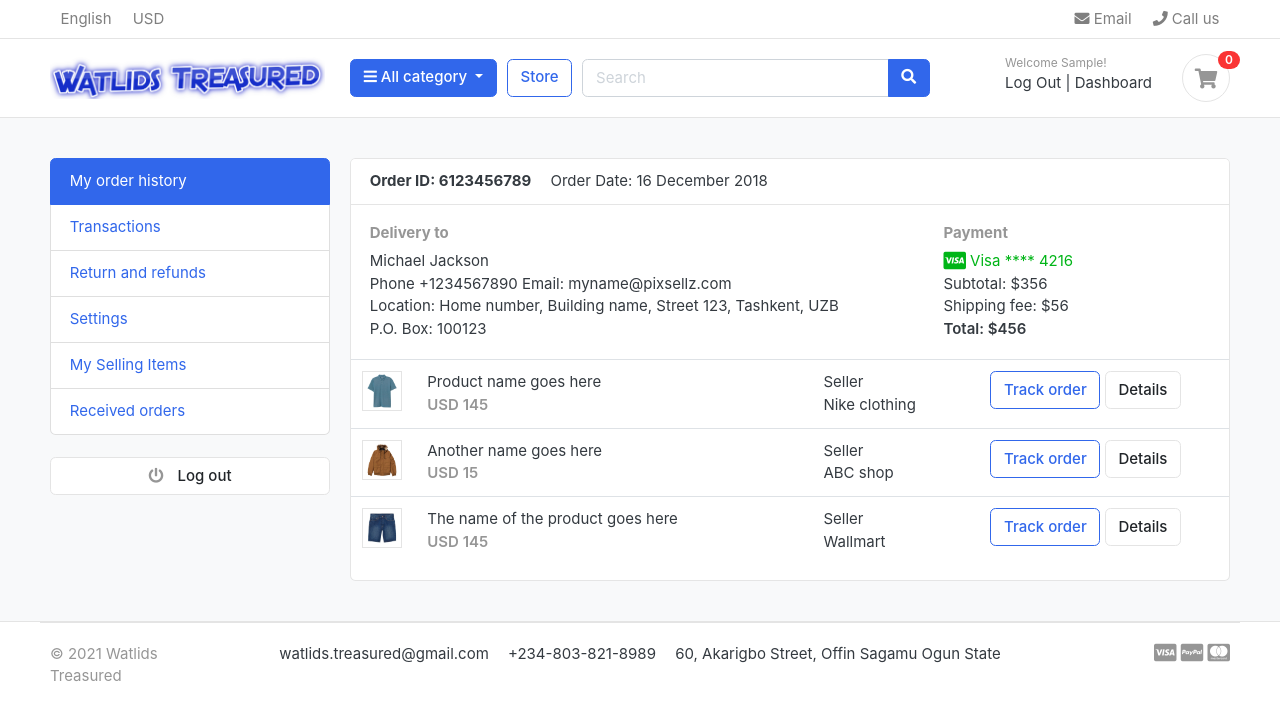
After one commit to luqmanshof/django-ecommerce, a Django app: page /accounts/ in a window 1280 px wide. The commit adds this page. Shown: the top 720 px of the page. Run offline with Django 3.2, Linux system fonts and the light colour scheme; the visitor is signed in with stand-in values (Sample User, id 1); data that the repository does not hold is empty; some libraries are stand-ins or nearby versions; some web fonts are replaced.

Commit message:
User authentication and Password reset

```diff
--- a/accounts/models.py
+++ b/accounts/models.py
@@ -51,7 +51,7 @@ class Account(AbstractBaseUser):
     last_login = models.DateTimeField(auto_now_add=True)
     is_admin = models.BooleanField(default=False)
     is_staff = models.BooleanField(default=False)
-    is_active = models.BooleanField(default=False)
+    is_active = models.BooleanField(default=True)
     is_superadmin = models.BooleanField(default=False)
 
     USERNAME_FIELD = 'email'
--- /dev/null
+++ b/accounts/urls.py
@@ -0,0 +1,16 @@
+from django.urls import path
+from . import views
+
+urlpatterns = [
+    path('register/', views.register, name='register'),
+    path('login/', views.login, name='login'),
+    path('logout/', views.logout, name='logout'),
+    path('dashboard/', views.dashboard, name='dashboard'),
+    path('', views.dashboard, name='dashboard'),
+    path('forgotpassword/', views.forgotpassword, name='forgotpassword'),
+    path('resetpassword_validate/<uidb64>/<token>/',
+         views.resetpassword_validate, name='resetpassword_validate'),
+    path('resetpassword/', views.resetPassword, name='resetpassword'),
+
+    # path('activate/<uidb64>/<token>/', views.activate, name='activate')
+]
--- a/accounts/views.py
+++ b/accounts/views.py
@@ -1,3 +1,151 @@
-from django.shortcuts import render
+from django.contrib import messages, auth
+from accounts.models import Account
+from django.shortcuts import redirect, render
+from .forms import RegistrationForm
+from django.contrib.auth.decorators import login_required
+
+# VERIFICATION EMAIL
+from django.contrib.sites.shortcuts import get_current_site
+from django.template.loader import render_to_string
+from django.utils.http import urlsafe_base64_decode, urlsafe_base64_encode
+from django.utils.encoding import force_bytes
+from django.contrib.auth.tokens import default_token_generator
+from django.core.mail import EmailMessage
 
 # Create your views here.
+
+
+def register(request):
+    if request.method == 'POST':
+        form = RegistrationForm(request.POST)
+        if form.is_valid():
+            first_name = form.cleaned_data['first_name']
+            last_name = form.cleaned_data['last_name']
+            phone_number = form.cleaned_data['phone_number']
+            email = form.cleaned_data['email']
+            password = form.cleaned_data['password']
+            username = email.split('@')[0]
+
+            user = Account.objects.create_user(
+                first_name=first_name, last_name=last_name, email=email, username=username, password=password)
+            user.phone_number = phone_number
+            user.save()
+
+            # USER ACTIVATION
+            # current_site = get_current_site(request)
+            # mail_subject = "Please activate your account"
+            # message = render_to_string('accounts/account_verification_email.html', {
+            #     'user': user,
+            #     'domain': current_site,
+            #     'uid': urlsafe_base64_encode(force_bytes(user.pk)),
+            #     'token': default_token_generator.make_token(user),
+            # })
+
+            # to_email = email
+            # send_email = EmailMessage(mail_subject, message, to=[to_email])
+            # send_email.send()
+
+            messages.success(request, 'Registration successful.')
+            return redirect('register')
+    else:
+        form = RegistrationForm()
+    context = {
+        'form': form
+    }
+
+    return render(request, 'accounts/register.html', context)
+
+
+def login(request):
+    if request.method == 'POST':
+        email = request.POST['email']
+        password = request.POST['password']
+
+        user = auth.authenticate(email=email, password=password)
+
+        if user is not None:
+            auth.login(request, user)
+            messages.success(request, 'You are now logged in.')
+            return redirect('dashboard')
+        else:
+            messages.error(request, 'Invalid login credentials')
+            return redirect('login')
+    return render(request, 'accounts/login.html')
+
+
+@login_required(login_url='login')
+def logout(request):
+    auth.logout(request)
+    messages.success(request, 'You are logged out')
+    return redirect('login')
+
+
+# def activate(request):
+#     return
+
+@login_required(login_url='login')
+def dashboard(request):
+    return render(request, 'accounts/dashboard.html')
+
+
+def forgotpassword(request):
+    if request.method == 'POST':
+        email = request.POST['email']
+        if Account.objects.filter(email=email).exists():
+            user = Account.objects.get(email__exact=email)
+
+            # Reset password email
+            current_site = get_current_site(request)
+            mail_subject = "Reset your password"
+            message = render_to_string('accounts/reset_password_email.html', {
+                'user': user,
+                'domain': current_site,
+                'uid': urlsafe_base64_encode(force_bytes(user.pk)),
+                'token': default_token_generator.make_token(user),
+            })
+
+            to_email = email
+            send_email = EmailMessage(mail_subject, message, to=[to_email])
+            send_email.send()
+
+            messages.success(
+                request, 'Password reset mail has been sent to your email address')
+            return redirect('login')
+        else:
+            messages.error(request, 'Account does not exist')
+            return redirect('forgotpassword')
+    return render(request, 'accounts/forgotpassword.html')
+
+
+def resetpassword_validate(request, uidb64, token):
+    try:
+        uid = urlsafe_base64_decode(uidb64).decode()
+        user = Account._default_manager.get(pk=uid)
+    except(TypeError, ValueError, OverflowError, Account.DoesNotExist):
+        user = None
+    if user is not None and default_token_generator.check_token(user, token):
+        request.session['uid'] = uid
+        messages.success(request, 'Please reset your passowrd')
+        return redirect('resetpassword')
+    else:
+        messages.error(request, 'This link has expired!')
+        return redirect('login')
+
+
+def resetPassword(request):
+    if request.method == 'POST':
+        password = request.POST['password']
+        confirm_password = request.POST['confirm_password']
+
+        if password == confirm_password:
+            uid = request.session.get('uid')
+            user = Account.objects.get(pk=uid)
+            user.set_password(password)
+            user.save()
+            messages.success(request, 'Password reset successful')
+            return redirect('login')
+        else:
+            messages.error(request, 'Password do not match')
+            return redirect('resetpassword')
+    else:
+        return render(request, 'accounts/resetpassword.html')
--- a/ecommerce/static/js/script.js
+++ b/ecommerce/static/js/script.js
@@ -1,9 +1,8 @@
 // some scripts
 
 // jquery ready start
-$(document).ready(function() {
+$(document).ready(function () {
   // jQuery code
-
 
   /* ///////////////////////////////////////
 
@@ -12,48 +11,44 @@ $(document).ready(function() {
 
     */ ///////////////////////////////////////
 
-
   //////////////////////// Prevent closing from click inside dropdown
   $(document).on('click', '.dropdown-menu', function (e) {
-      e.stopPropagation();
-    });
-
+    e.stopPropagation()
+  })
 
   $('.js-check :radio').change(function () {
-        var check_attr_name = $(this).attr('name');
+    var check_attr_name = $(this).attr('name')
     if ($(this).is(':checked')) {
-            $('input[name='+ check_attr_name +']').closest('.js-check').removeClass('active');
-            $(this).closest('.js-check').addClass('active');
+      $('input[name=' + check_attr_name + ']')
+        .closest('.js-check')
+        .removeClass('active')
+      $(this).closest('.js-check').addClass('active')
       // item.find('.radio').find('span').text('Add');
-
     } else {
-            item.removeClass('active');
+      item.removeClass('active')
       // item.find('.radio').find('span').text('Unselect');
     }
-    });
-
+  })
 
   $('.js-check :checkbox').change(function () {
-        var check_attr_name = $(this).attr('name');
+    var check_attr_name = $(this).attr('name')
     if ($(this).is(':checked')) {
-            $(this).closest('.js-check').addClass('active');
+      $(this).closest('.js-check').addClass('active')
       // item.find('.radio').find('span').text('Add');
     } else {
-            $(this).closest('.js-check').removeClass('active');
+      $(this).closest('.js-check').removeClass('active')
       // item.find('.radio').find('span').text('Unselect');
     }
-    });
-
-
+  })
 
   //////////////////////// Bootstrap tooltip
-	if($('[data-toggle="tooltip"]').length>0) {  // check if element exists
+  if ($('[data-toggle="tooltip"]').length > 0) {
+    // check if element exists
     $('[data-toggle="tooltip"]').tooltip()
   } // end if
+})
+// jquery end
 
-
-
-
-
-});
-// jquery end
+setTimeout(function () {
+  $('#message').fadeOut('slow')
+}, 4000)
--- a/ecommerce/urls.py
+++ b/ecommerce/urls.py
@@ -26,6 +26,7 @@ urlpatterns = [
     path('', views.home, name='home'),
     path('store/', include('store.urls')),
     path('cart/', include('carts.urls')),
+    path('accounts/', include('accounts.urls')),
 ] + static(settings.MEDIA_URL, document_root=settings.MEDIA_ROOT)
 
 
--- a/store/views.py
+++ b/store/views.py
@@ -26,7 +26,7 @@ def store(request, category_slug=None):
         product_count = products.count()
     else:
         products = Product.objects.all().filter(is_available=True).order_by('id')
-        paginator = Paginator(products, 3)
+        paginator = Paginator(products, 6)
         page = request.GET.get('page')
         paged_products = paginator.get_page(page)
         product_count = products.count()
--- /dev/null
+++ b/templates/accounts/dashboard.html
@@ -0,0 +1,101 @@
+{% extends 'base.html' %}
+
+{% block content %}
+
+<!-- ========================= SECTION CONTENT ========================= -->
+<section class="section-conten padding-y bg">
+    {% include 'includes/alerts.html' %}
+
+    <div class="container">
+        <div class="row">
+        <aside class="col-md-3">
+            <!--   SIDEBAR   -->
+            <ul class="list-group">
+                <a class="list-group-item active" href="#"> My order history </a>
+                <a class="list-group-item" href="#"> Transactions </a>
+                <a class="list-group-item" href="#"> Return and refunds </a>
+                <a class="list-group-item" href="#">Settings </a>
+                <a class="list-group-item" href="#"> My Selling Items </a>
+                <a class="list-group-item" href="#"> Received orders </a>
+            </ul>
+            <br>
+            <a class="btn btn-light btn-block" href="{% url 'logout' %}"> <i class="fa fa-power-off"></i> <span class="text">Log out</span> </a>
+            <!--   SIDEBAR .//END   -->
+        </aside>
+        <main class="col-md-9">
+            <article class="card">
+            <header class="card-header">
+                <strong class="d-inline-block mr-3">Order ID: 6123456789</strong>
+                <span>Order Date: 16 December 2018</span>
+            </header>
+            <div class="card-body">
+                <div class="row">
+                    <div class="col-md-8">
+                        <h6 class="text-muted">Delivery to</h6>
+                        <p>Michael Jackson <br>
+                        Phone +1234567890 Email: myname@pixsellz.com <br>
+                        Location: Home number, Building name, Street 123,  Tashkent, UZB <br>
+                        P.O. Box: 100123
+                         </p>
+                    </div>
+                    <div class="col-md-4">
+                        <h6 class="text-muted">Payment</h6>
+                        <span class="text-success">
+                            <i class="fab fa-lg fa-cc-visa"></i>
+                            Visa  **** 4216
+                        </span>
+                        <p>Subtotal: $356 <br>
+                         Shipping fee:  $56 <br>
+                         <span class="b">Total:  $456 </span>
+                        </p>
+                    </div>
+                </div> <!-- row.// -->
+            </div> <!-- card-body .// -->
+            <div class="table-responsive">
+            <table class="table table-hover">
+                <tr>
+                    <td width="65">
+                        <img src="../images/items/1.jpg" class="img-xs border">
+                    </td>
+                    <td>
+                        <p class="title mb-0">Product name goes here </p>
+                        <var class="price text-muted">USD 145</var>
+                    </td>
+                    <td> Seller <br> Nike clothing </td>
+                    <td width="250"> <a href="#" class="btn btn-outline-primary">Track order</a> <a href="#" class="btn btn-light"> Details </a> </td>
+                </tr>
+                <tr>
+                    <td>
+                        <img src="../images/items/2.jpg" class="img-xs border">
+                    </td>
+                    <td>
+                        <p class="title mb-0">Another name goes here </p>
+                        <var class="price text-muted">USD 15</var>
+                    </td>
+                    <td> Seller <br> ABC shop </td>
+                    <td> <a href="#" class="btn btn-outline-primary">Track order</a> <a href="#" class="btn btn-light"> Details </a> </td>
+                </tr>
+                <tr>
+                    <td>
+                        <img src="../images/items/3.jpg" class="img-xs border">
+                    </td>
+                    <td>
+                        <p class="title mb-0">The name of the product  goes here </p>
+                        <var class="price text-muted">USD 145</var>
+                    </td>
+                    <td> Seller <br> Wallmart </td>
+                    <td> <a href="#" class="btn btn-outline-primary">Track order</a> <a href="#" class="btn btn-light"> Details </a> </td>
+                </tr>
+            </table>
+            </div> <!-- table-responsive .end// -->
+            </article> <!-- order-group.// -->
+        </main>
+    </div> <!-- row.// -->
+    </div>
+
+
+    </section>
+    <!-- ========================= SECTION CONTENT END// ========================= -->
+
+
+{% endblock %}
--- /dev/null
+++ b/templates/includes/alerts.html
@@ -0,0 +1,11 @@
+{% if messages %}
+    {% for message in messages %}
+        <div id="message" class="container">
+            <div {% if message.tags %} class="alert alert-{{ message.tags }}"{% endif %} role="alert">
+                <button type="button" class="close" data-dismiss="alert"><span aria-hidden="true">&times;</span></button>
+                {% if message.level == DEFAULT_MESSAGE_LEVELS.ERROR %}Error: {% endif %}
+                {{ message }}
+            </div>
+        </div>
+    {% endfor %}
+{% endif %}
--- a/templates/includes/footer.html
+++ b/templates/includes/footer.html
@@ -9,7 +9,7 @@
 			<div class="col-md-8 text-md-center">
 				<span  class="px-2">watlids.treasured@gmail.com</span>
 				<span  class="px-2">+234-803-821-8989</span>
-				<span  class="px-2">Street name 123, Avanue abc</span>
+				<span  class="px-2">60, Akarigbo Street, Offin Sagamu Ogun State</span>
 			</div>
 			<div class="col-md-2 text-md-right text-muted">
 				<i class="fab fa-lg fa-cc-visa"></i>
--- a/templates/includes/navbar.html
+++ b/templates/includes/navbar.html
@@ -61,13 +61,23 @@
                 </div> <!-- col.// -->
                 <div class="col-lg-3 col-sm-6 col-8 order-2 order-lg-3">
                             <div class="d-flex justify-content-end mb-3 mb-lg-0">
+                                {% if user.id is None %}
                                 <div class="widget-header">
                                     <small class="title text-muted">Welcome guest!</small>
                                     <div>
-                                        <a href="./signin.html">Sign in</a> <span class="dark-transp"> | </span>
-                                        <a href="./register.html"> Register</a>
+                                        <a href="{% url 'login' %}">Sign in</a> <span class="dark-transp"> | </span>
+                                        <a href="{% url 'register' %}"> Register</a>
                                     </div>
                                 </div>
+                                {% else %}
+                                <div class="widget-header">
+                                    <small class="title text-muted">Welcome {{ user.first_name }}!</small>
+                                    <div>
+                                        <a href="{% url 'logout' %}">Log Out</a> <span class="dark-transp"> | </span>
+                                        <a href="{% url 'dashboard' %}"> Dashboard</a>
+                                    </div>
+                                </div>
+                                {% endif %}
                                 <a href="{% url 'cart'%}" class="widget-header pl-3 ml-3">
                                     <div class="icon icon-sm rounded-circle border"><i class="fa fa-shopping-cart"></i></div>
                                     <span class="badge badge-pill badge-danger notify">{{ cart_count }}</span>
```
Also changed, not shown: accounts/forms.py (added, +32 -0 lines), ecommerce/settings.py (+13 -0 lines), templates/accounts/account_verification_email.html (added, +10 -0 lines), templates/accounts/forgotpassword.html (added, +40 -0 lines), templates/accounts/login.html (added, +43 -0 lines), templates/accounts/register.html (added, +68 -0 lines), templates/accounts/reset_password_email.html (added, +10 -0 lines), templates/accounts/resetpassword.html (added, +38 -0 lines), accounts/migrations/0002_auto_20210405_1135.py (added). Lines whose indentation alone changed are shown as unchanged.
